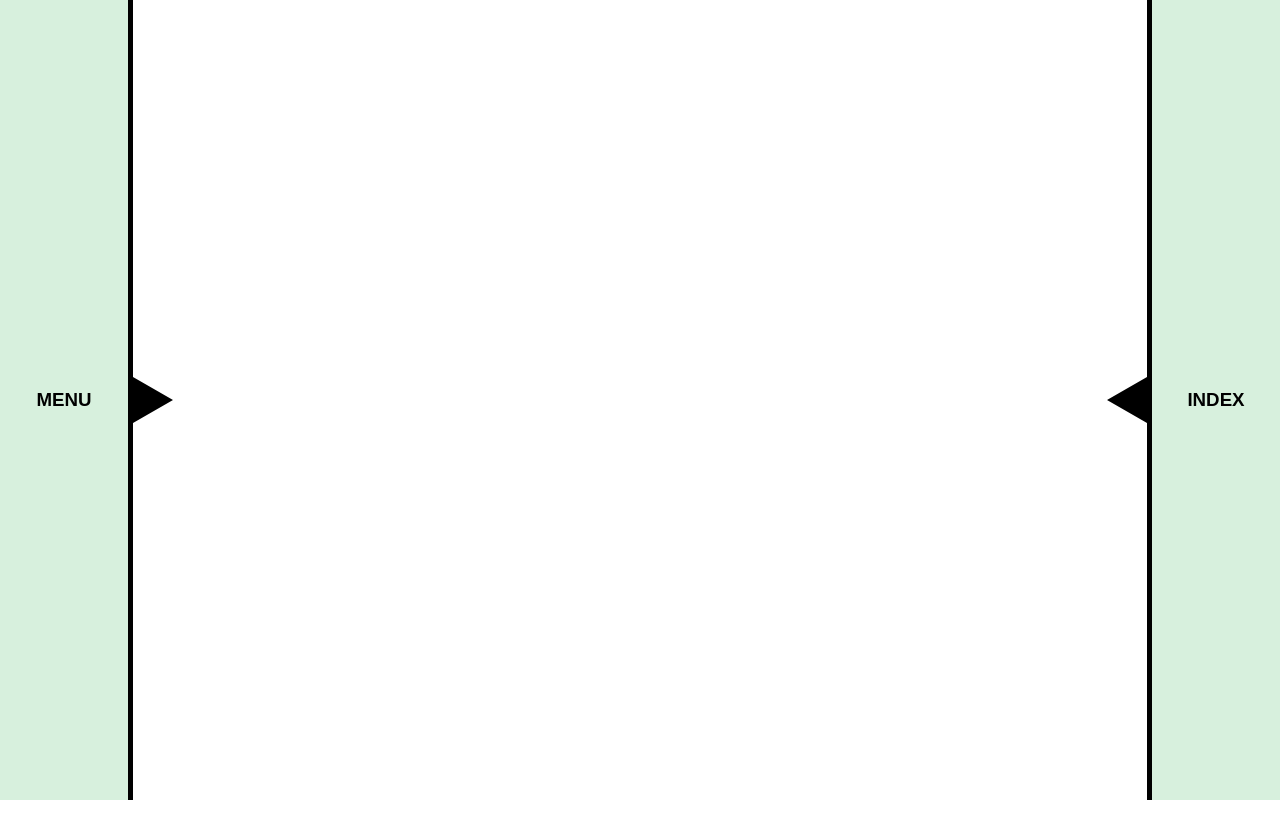
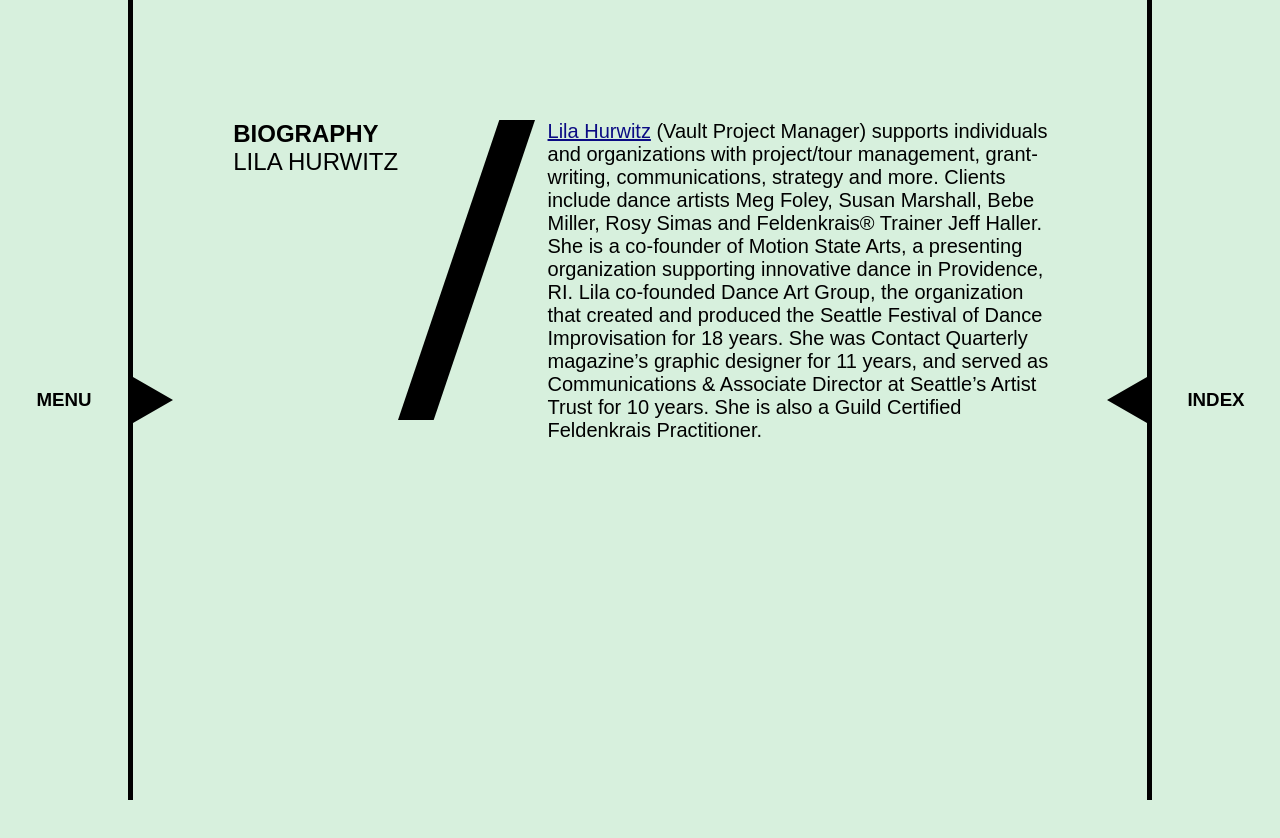
Before and after one commit to ampersand-paris/VAULT, a React (Create React App) app: page /lila-hurwitz-bio in a window 1280 px wide. Before the commit this address had no page. Shown: the top 838 px of the page. Before the commit the page ends 800 px from the top, so only its background shows below. Built offline with nearby package versions, Linux system fonts and the light colour scheme; a web font is replaced by a local one.

Commit message:
lila hurwitz

```diff
--- a/src/App.js
+++ b/src/App.js
@@ -42,6 +42,7 @@ import DaynaHansonBio from "./Biographies/DaynaHanson";
 import AngieHauserBio from "./Biographies/AngieHauser";
 import IshmaelHoustonJonesBio from "./Biographies/IshmaelHoustonJones";
 import JsunHowardBio from "./Biographies/JsunHoward";
+import LilaHurwitzBio from "./Biographies/LilaHurwitz";
 
 // === VIDEOS ===
 import MeetingThree from "./Videos/MeetingThree";
@@ -97,6 +98,7 @@ return (
                 <Route path="/jsun-howard-bio" element={<JsunHowardBio />} />
                 <Route path="/julia-rae-antonick-bio" element={<JuliaRaeAntonickBio />} />
                 <Route path="/lane-czaplinski-bio" element={<LaneCzaplinskiBio />} />
+                <Route path="/lila-hurwitz-bio" element={<LilaHurwitzBio />} />
                 <Route path="/mara-frazier-bio" element={<MaraFrazierBio />} />
                 <Route path="/marji-cole-bio" element={<MarjiColeBio />} />
                 <Route path="/mayfield-brooks-bio" element={<MayfieldBrooksBio />} />
--- /dev/null
+++ b/src/Biographies/LilaHurwitz.js
@@ -0,0 +1,29 @@
+// ====== COMPONENTS ======
+
+const LilaHurwitzBio = (props) => {
+
+    return (
+    <>
+        <div className="one-hundred-vh flex jc-center mobile-al-center mobile-column top-padding mint-green">
+            <div className="vault-padding mobile-flex mobile-jc-center mobile-width">
+                <div className="flex space-btwn essay-title-height">
+                    <div>
+                        <h2 className="subtitle ">BIOGRAPHY</h2>
+                        <h2 className="subtitle neuzit">Lila Hurwitz</h2>
+                    </div>
+                    <img className="bio-slash" src="/Images/Slash.svg" />
+                    <div className="flex column flex-end">
+                    </div>
+                </div>
+            </div>
+            <section className="flex column al-center no-top-padding mobile-padding">
+                <div className="essay-width ">
+                    <p className="no-top-padding"><a href="https://doolittleandbird.com/">Lila Hurwitz</a> (Vault Project Manager) supports individuals and organizations with project/tour management, grant-writing, communications, strategy and more. Clients include dance artists Meg Foley, Susan Marshall, Bebe Miller, Rosy Simas and Feldenkrais® Trainer Jeff Haller. She is a co-founder of Motion State Arts, a presenting organization supporting innovative dance in Providence, RI. Lila co-founded Dance Art Group, the organization that created and produced the Seattle Festival of Dance Improvisation for 18 years. She was Contact Quarterly magazine’s graphic designer for 11 years, and served as Communications & Associate Director at Seattle’s Artist Trust for 10 years. She is also a Guild Certified Feldenkrais Practitioner.</p>
+                </div>
+            </section>
+        </div>
+    </>
+  );
+}
+
+export default LilaHurwitzBio;
```
